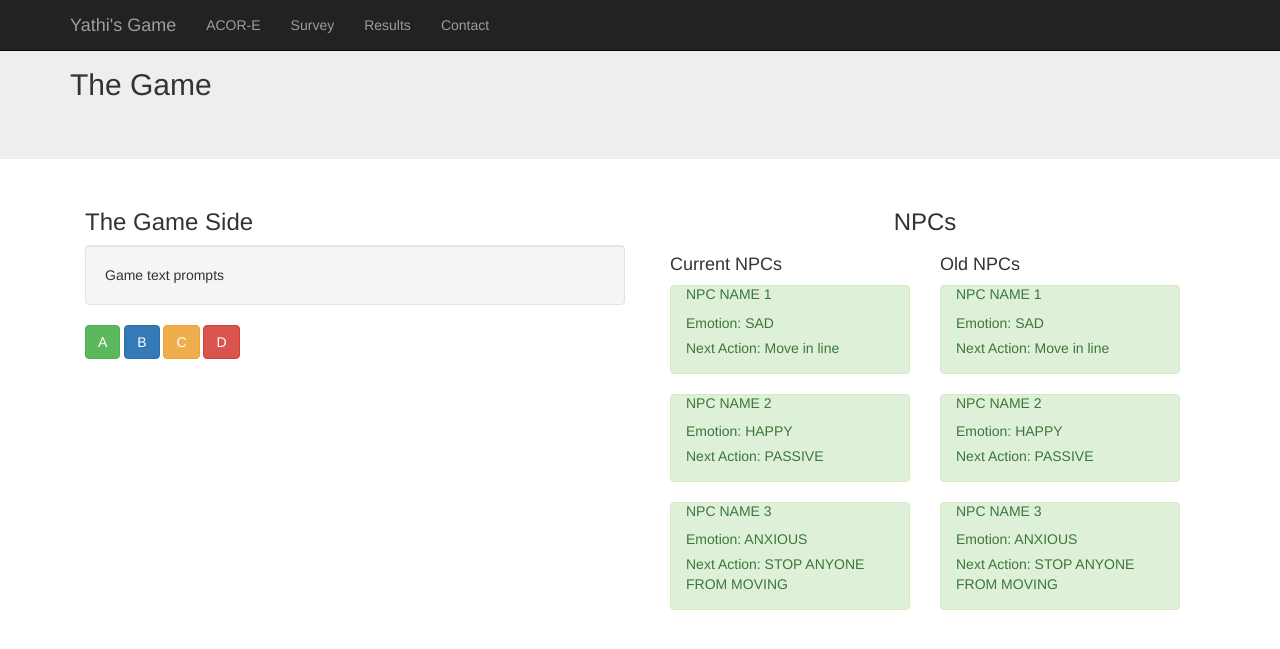
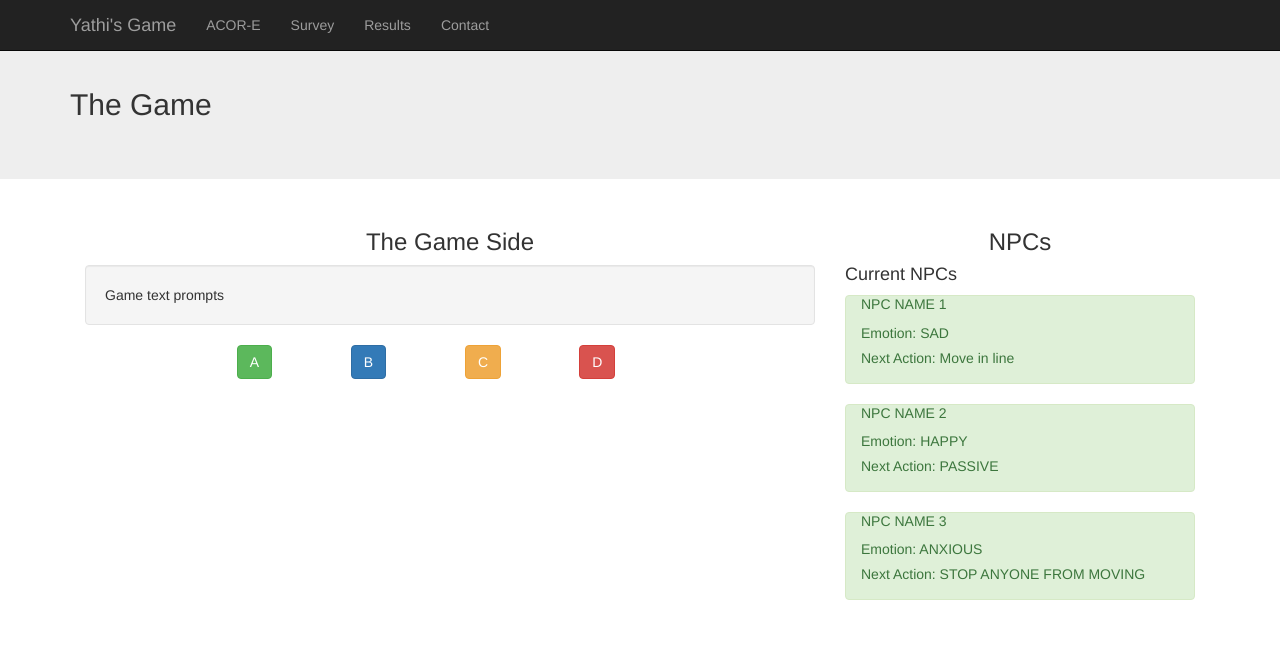
Before and after one commit to mviz/ACORE, a Django app: page / in a window 1280 px wide. Shown: the top 649 px of the page. Run offline with Django 3.2, Linux system fonts and the light colour scheme; some libraries are stand-ins or nearby versions.

Commit message:
about to intigrate with yathi's code

```diff
--- a/templates/home.html
+++ b/templates/home.html
@@ -2,26 +2,35 @@
 
 
 {% block page_title %} <h2>The Game</h2> {% endblock page_title %}
+
+{% block css %}
+
+.game_input{
+    width:100%;
+}
+
+{% endblock css %}
+
 {% block page_content %}
 
     <!-- This half is the game -->
-    <div class="col-sm-6">
-            <h3> The Game Side </h3>
+    <div class="col-sm-8">
+            <h3 style="text-align:center"> The Game Side </h3>
             <strong><p id="last_move"> </p></strong>
             <div class="well" id="game_text"> Game text prompts </div>
-            <div class="row" style="margin-left:auto; margin-right:auto">
-                <button type="button" class="btn btn-success" id="game_input_a"> A</button>
-                <button type="button" class="btn btn-primary" id="game_input_b"> B </button>
-                <button type="button" class="btn btn-warning" id="game_input_c"> C </button>
-                <button type="button" class="btn btn-danger" id="game_input_d">  D </button>
+            <div class="col-sm-2"> </div>
+            <div class="col-sm-8">
+                <div class='col-sm-3'><button type="button" class="btn btn-success game_input" > A</button> </div>
+                <div class="col-sm-3"><button type="button" class="btn btn-primary game_input" > B </button> </div>
+                <div class="col-sm-3"><button type="button" class="btn btn-warning game_input" > C </button> </div>
+                <div class="col-sm-3"><button type="button" class="btn btn-danger game_input" >  D </button> </div>
+            </div>
 
-            </div>
     </div>
 
     <!-- This half displays the NPCs -->
-    <div class="col-sm-6">
+    <div class="col-sm-4">
         <h3 style="text-align:center"> NPCs </h3>
-        <div class="col-sm-6">
             <!-- Add forloop here for each npc -->
         <h4> Current NPCs </h4>
         <div class="alert alert-success" id="npc_1">
@@ -39,26 +48,8 @@
                 <p class="npc_emotion"> Emotion: ANXIOUS </p>
                 <p class="npc_action"> Next Action: STOP ANYONE FROM MOVING </p>
         </div>
-        </div>
-        <div class="col-sm-6">
-            <!-- Add forloop here for each npc -->
-            <h4> Old NPCs </h4>
-            <div class="alert alert-success" id="npc_2">
-                <h5 style="margin-top:-1em" class="npc_name"> NPC NAME 1 </h5>
-                <p class="npc_emotion"> Emotion: SAD </p>
-                <p class="npc_action"> Next Action: Move in line </p>
-            </div>
-            <div class="alert alert-success" id="npc_4">
-                <h5 style="margin-top:-1em" class="npc_name"> NPC NAME 2 </h5>
-                <p class="npc_emotion"> Emotion: HAPPY </p>
-                <p class="npc_action"> Next Action: PASSIVE </p>
-            </div>
-            <div class="alert alert-success" id="npc_6">
-                <h5 style="margin-top:-1em" class="npc_name"> NPC NAME 3 </h5>
-                <p class="npc_emotion"> Emotion: ANXIOUS </p>
-                <p class="npc_action"> Next Action: STOP ANYONE FROM MOVING </p>
-            </div>
-        </div>
+
+
     </div>
 
 {% endblock page_content %}
@@ -75,48 +66,18 @@
             $last_move.html('Last move: ' + button_text)
         }
 
+
         function update_game_text($button_pressed){
             var $game_text = $('#game_text')
             var new_text = $button_pressed.text()
             $game_text.text($game_text.text() + new_text)
         }
 
-        function update_npcs(){
-            // update for loop bound to a dynamic value
-            for(var i = 1; i < 7; i+=2){
-                var original_id = "npc_" + i
-                var old_id = "npc_" + (i + 1)
-                var $original_npc = $('#' + original_id +)
-                var $old_npc = $('#' + old_id)
-                $old_npc.
-            }
-
-        }
 
         $('document').ready(function(){
-            $('#game_input_a').click(function(){
-                var $button_selected = $('#game_input_a')
-                update_last_move($button_selected)
-                update_game_text($button_selected)
-                update_npcs()
-            });
-            $('#game_input_b').click(function(){
-                var $button_selected = $('#game_input_b')
-                update_last_move($button_selected)
-                update_game_text($button_selected)
-                update_npcs()
-            });
-            $('#game_input_c').click(function(){
-                var $button_selected = $('#game_input_c')
-                update_last_move($button_selected)
-                update_game_text($button_selected)
-                update_npcs()
-            });
-            $('#game_input_d').click(function(){
-                var $button_selected = $('#game_input_d')
-                update_last_move($button_selected)
-                update_game_text($button_selected)
-                update_npcs()
+            $('.game_input').click(function(){
+                update_last_move($(this))
+                update_game_text($(this))
             });
 
         });
```
Also changed, not shown: game_survey/templatetags/game_controller.py (+20 -0 lines). Lines whose indentation alone changed are shown as unchanged.
